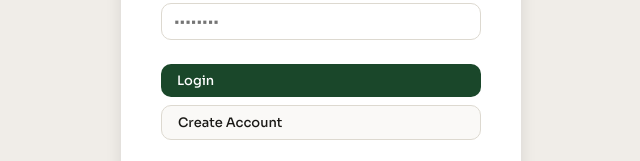
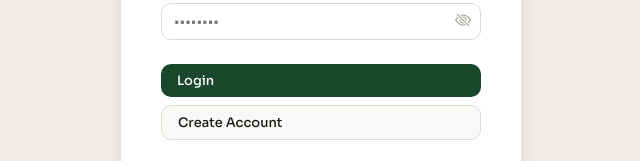
Before and after one commit to zafeer-alam/SoftwareEng-complaint-and-maintainance-magement-system-grp-42, a plain HTML site: page frontend/campus_complaint_system.html in a window 1280 px wide. Shown: the part 435-596 px from the top of the page, 319-959 px from the left. Drawn offline with nearby package versions, Linux system fonts and the light colour scheme.

Commit message:
Update campus_complaint_system.html

```diff
--- a/frontend/campus_complaint_system.html
+++ b/frontend/campus_complaint_system.html
@@ -5,6 +5,7 @@
 <meta name="viewport" content="width=device-width, initial-scale=1.0">
 <title>Campus Complaint & Maintenance Management System</title>
 <link href="https://fonts.googleapis.com/css2?family=Sora:wght@300;400;500;600;700&family=JetBrains+Mono:wght@400;500&display=swap" rel="stylesheet">
+<link rel="stylesheet" href="https://cdn.jsdelivr.net/npm/bootstrap-icons@1.10.0/font/bootstrap-icons.css">
 <link rel="stylesheet" href="styles.css">
 </head>
 <body>
```
